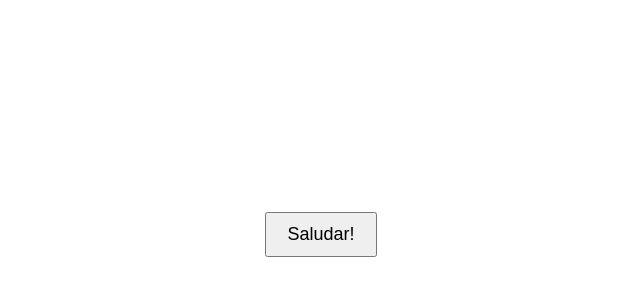
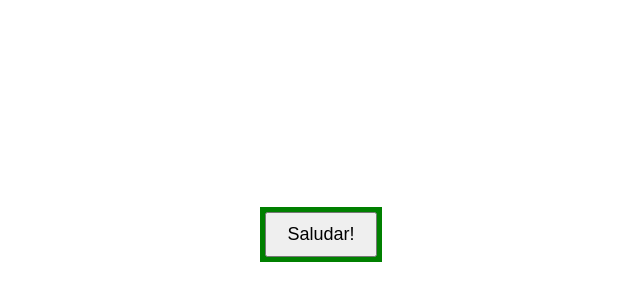
Before and after one commit to Justin-Canteri/taller-eventos, a plain HTML site: page Index.html in a window 1280 px wide. Shown: the part 174-474 px from the top of the page, without its empty margins (319-959 px from the left). Drawn offline with Linux system fonts and the light colour scheme.

Commit message:
Fin del proyecto

```diff
--- /dev/null
+++ b/Eventos.js
@@ -0,0 +1,5 @@
+const button = document.querySelector("button");
+
+button.addEventListener("click", function() {
+    alert('Hola! Soy el div!');
+})
--- a/Index.html
+++ b/Index.html
@@ -16,9 +16,16 @@
         font-size: 18px;
         cursor: pointer;
         }
+        div{
+            padding: 5px;
+            background-color: green;
+        }
     </style>
 </head>
 <body>
-    <button onclick="alert('Hola!')">Saludar!</button>
+    <div>
+        <button>Saludar!</button>
+    </div>
+    <script src="Eventos.js"></script>
 </body>
 </html>
```
